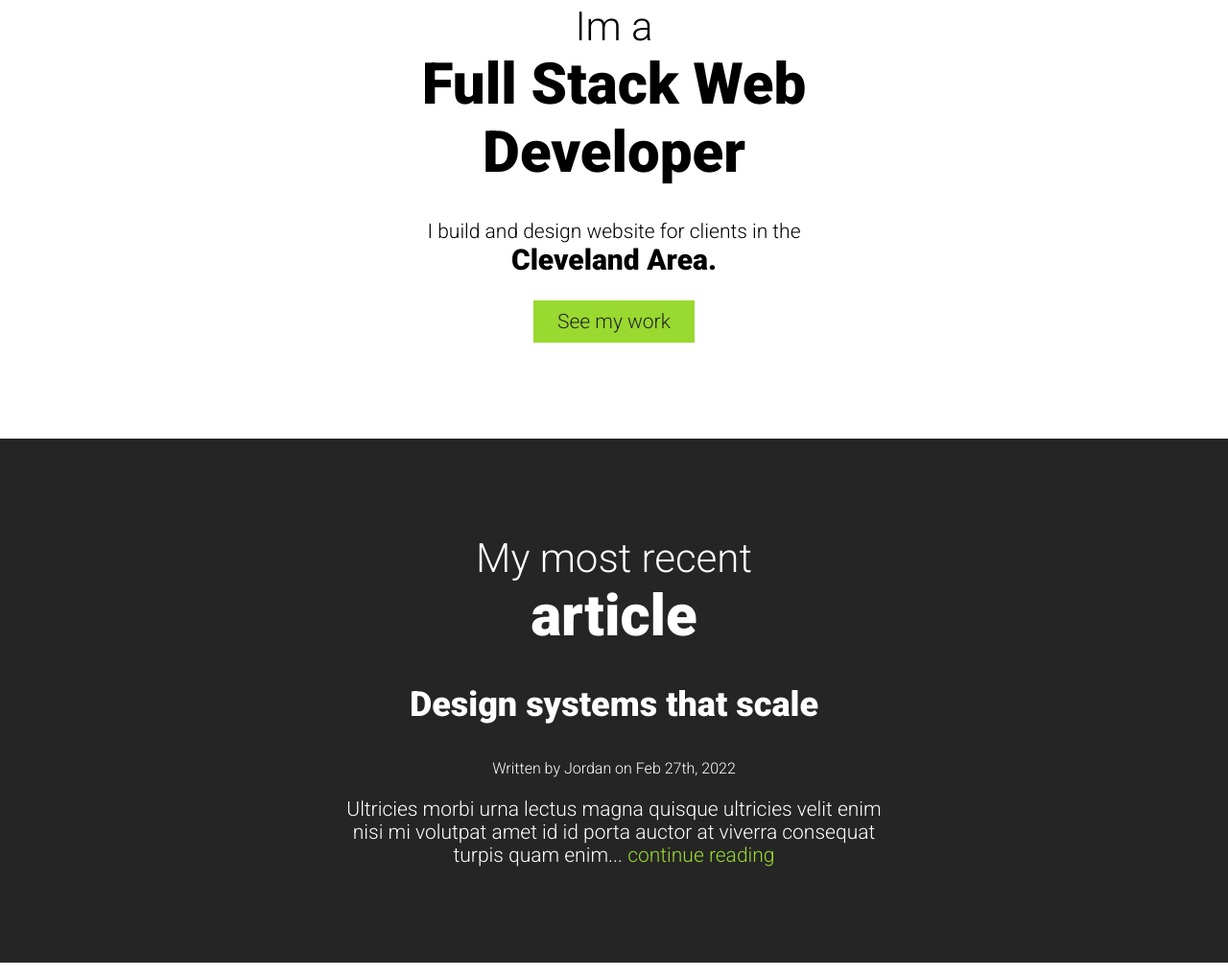
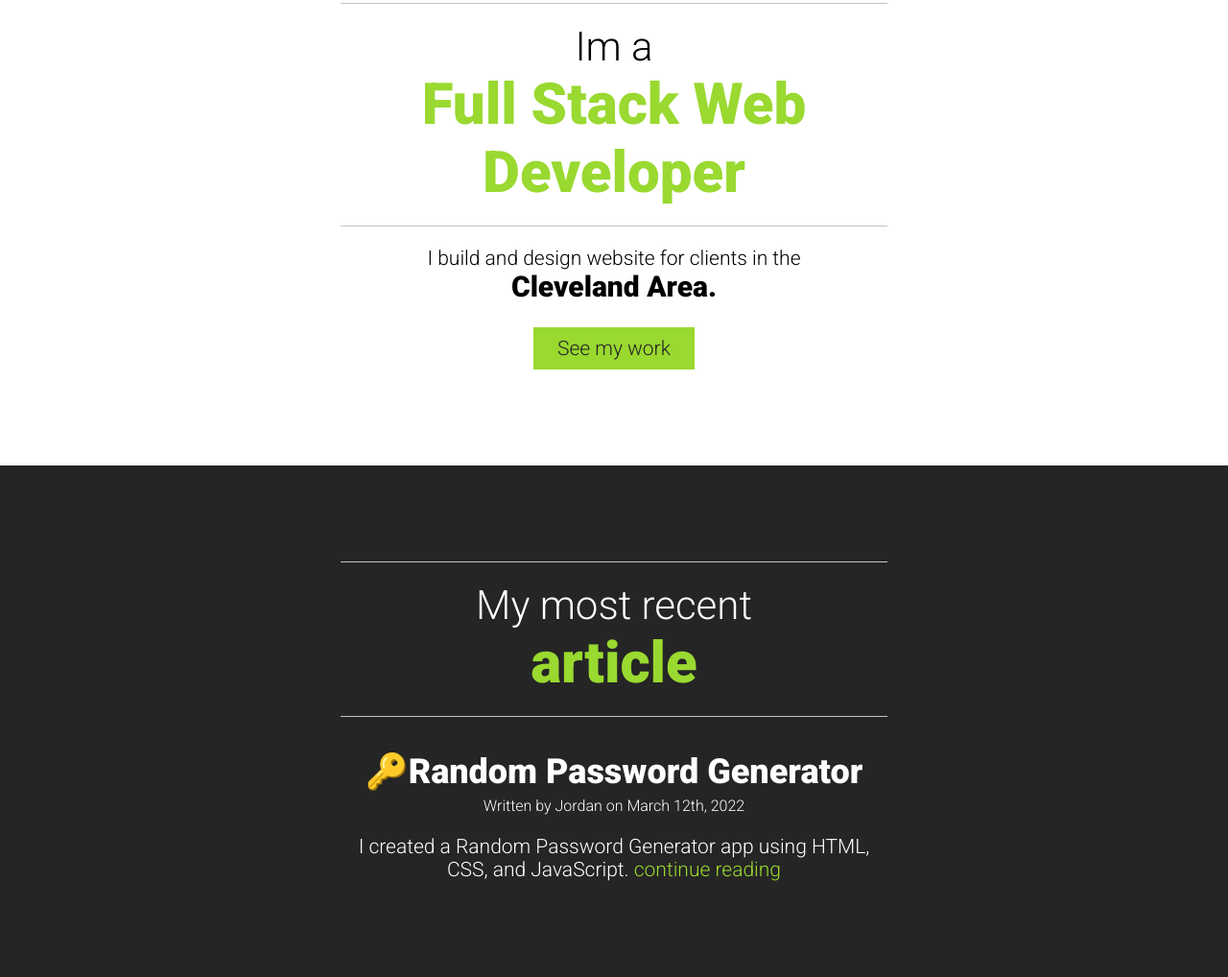
Before and after one commit to CallMeJobson/cv2, a plain HTML site: page index.html in a window 1280 px wide. Shown: the part 827-1845 px from the top of the page at 96% size. Drawn offline with Linux system fonts and the light colour scheme.

Commit message:
Updating my CV

```diff
--- a/index.html
+++ b/index.html
@@ -35,9 +35,9 @@
             <div class="container ">
                 <h2>My most recent <span class="role">article</span></h2>
                 <article>
-                    <h3>Design systems that scale</h3>
-                    <p class="small-text" >Written by Jordan on Feb 27th, 2022</p>
-                    <p>Ultricies morbi urna lectus magna quisque ultricies velit enim nisi mi volutpat amet id id porta auctor at viverra consequat turpis quam enim... <a href="#" class="links">continue reading</a></p>
+                    <h3>🔑Random Password Generator</h3>
+                    <p class="small-text" >Written by Jordan on March 12th, 2022</p>
+                    <p>I created a Random Password Generator app using HTML, CSS, and JavaScript. <a href="https://dev.to/jobsoncodes/random-password-generator-aoo" class="links">continue reading</a></p>
                 </article>
 
             </div>
--- a/style.css
+++ b/style.css
@@ -53,12 +53,17 @@ h1{
 h2{
     font-size: 42px;
     margin-top: 0;
+    border-top: solid 1px #c4c4c4;
+    border-bottom: solid 1px #c4c4c4;
+    padding: 20px 0;
+    margin-bottom: 20px;
 }
 
 
 h3{
     font-size: 36px;
-
+    font-weight: 900;
+    margin-bottom: 0;
 }
 
 
@@ -69,14 +74,16 @@ h3{
 
 .name{
     font-size: 80px;
-    font-weight: bold;
+    font-weight: 900;
     display: inline-block;
+    color: #99d930;
 }
 
 .role{
     font-size: 60px;
     font-weight: bold;
     display: block;
+    color: #99d930;
 }
 
 .links{
@@ -131,3 +138,11 @@ section{
     margin-top: 25px;
 
 }
+
+
+
+.btn:hover,
+.btn:focus{
+    background-color: #252525;
+    color: #FFF;
+}
```
